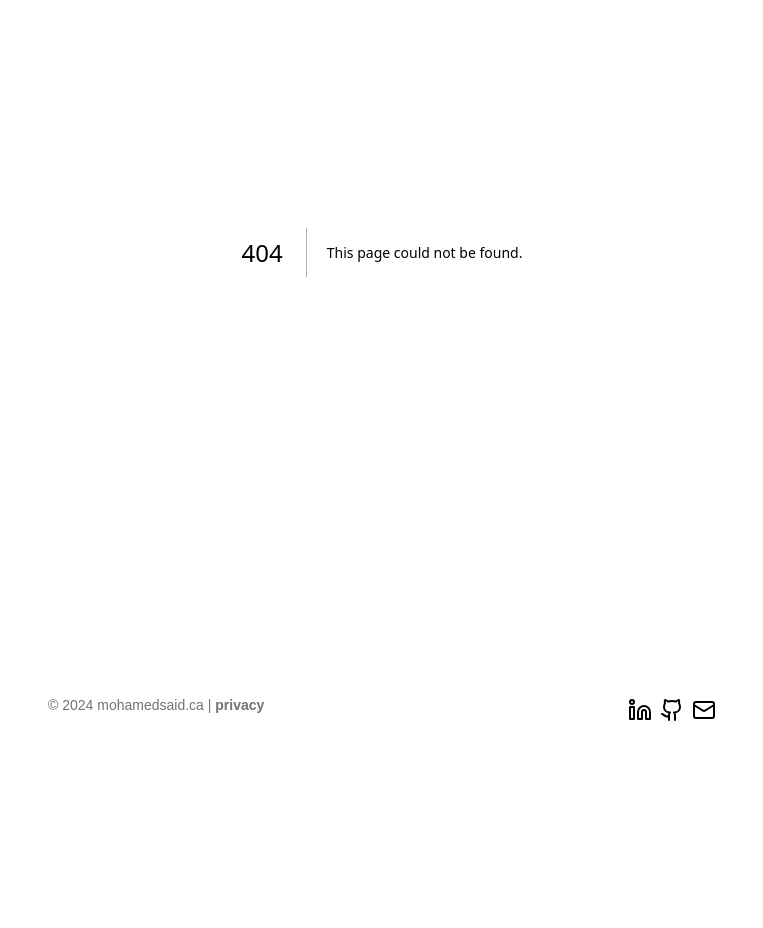
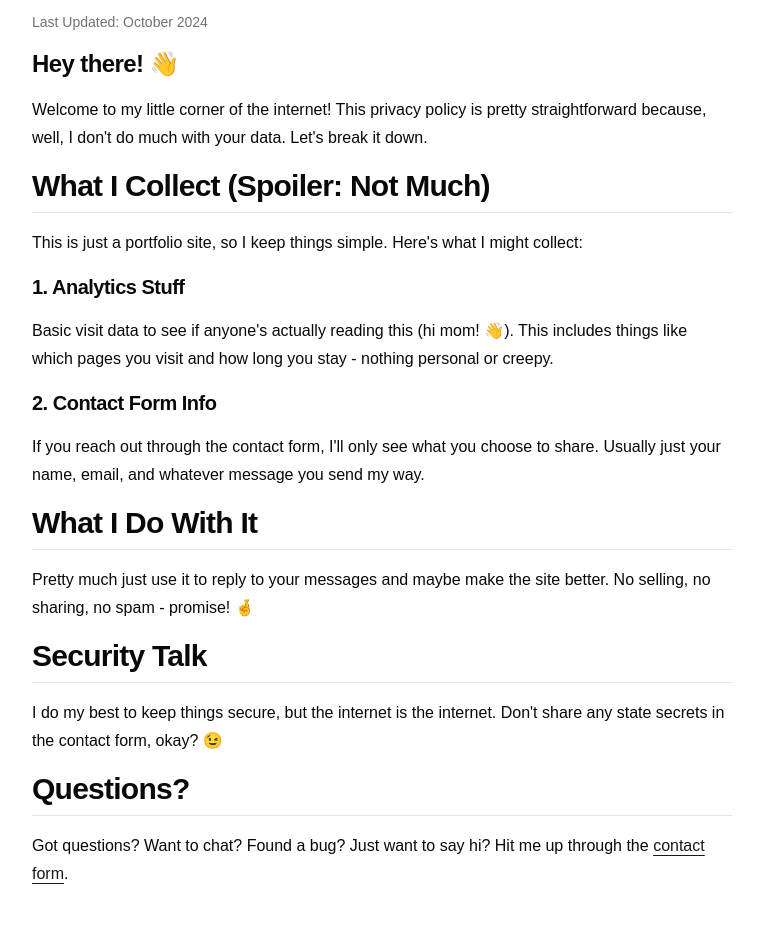
Before and after one commit to misaid/personal-websitev2, a Next.js app: page /privacy in a window 1280 px wide. Before the commit this address had no page. Shown: the part 164-1092 px from the top of the page, without its empty margins (258-1021 px from the left). Before the commit the page ends 1002 px from the top, so only its background shows below. Built offline with nearby package versions, Linux system fonts and the light colour scheme.

Commit message:
feat: added privacy policy

```diff
--- a/app/contact/page.tsx
+++ b/app/contact/page.tsx
@@ -1,10 +1,13 @@
 "use client";
+// External imports
 import React from "react";
 import { toast, Toaster } from "sonner";
 import { useForm } from "react-hook-form";
 import { zodResolver } from "@hookform/resolvers/zod";
 import * as z from "zod";
-// import { cn } from "@/lib/utils";
+import Link from "next/link";
+
+// Internal imports
 import { Button } from "@/components/ui/button";
 import {
   Form,
@@ -147,7 +150,14 @@ export default function Contact() {
                 Submit
               </Button>
               <p className="text-xs text-muted-foreground">
-                By submitting this form, I agree to the privacy policy.
+                By submitting this form, I agree to the{" "}
+                <Link
+                  href="/privacy"
+                  className="transition-colors hover:text-foreground/80 text-foreground/60 hover:cursor-pointer font-semibold"
+                >
+                  privacy policy
+                </Link>
+                .
               </p>
             </form>
           </Form>
--- a/app/page.tsx
+++ b/app/page.tsx
@@ -2,7 +2,7 @@
 // External Imports
 import { Linkedin, Github, Mail } from "lucide-react";
 import { ArrowRight } from "lucide-react";
-
+import Link from "next/link";
 // Internal Imports
 import { Avatar, AvatarFallback, AvatarImage } from "@/components/ui/avatar";
 import Uofa from "@/components/Uofa";
@@ -73,11 +73,12 @@ export default function Home(): JSX.Element {
               Hello, My name is Mohamed <span>👋</span>
             </h2>
             <p className="leading-7 [&:not(:first-child)]:mt-6">
-              lorem ipsum dolor sit amet, consectetur adipiscing elit. Donec
-              ultricies, nisl nec lacinia fermentum, felis odio ultricies nunc,
-              a ultrices nisl justo sit amet odio. Donec ultricies, nisl nec
-              lacinia fermentum, felis odio ultricies nunc, a ultrices nisl
-              justo sit amet
+              I like to develop modern, scalable, and secure fullstack
+              applications. If you're looking for a passionate and dedicated
+              developer, feel free to{" "}
+              <Link href="/contact" className="underline font-semibold">
+                reach out!
+              </Link>
             </p>
           </div>
           {/* Languages */}
@@ -158,12 +159,6 @@ export default function Home(): JSX.Element {
             </div>
             <Projects />
           </div>
-          {/* notice */}
-          <div className="w-full max-w-[700px] mx-5 p-4 space-y-2.5 shadow-md rounded-lg border mt-5 flex justify-center">
-            <h3 className="scroll-m-20 text-2xl font-semibold tracking-tight ">
-              🚧 SITE UNDER CONSTRUCTION 🚧
-            </h3>
-          </div>
         </div>
       </div>
     </div>
--- /dev/null
+++ b/app/privacy/page.tsx
@@ -0,0 +1,84 @@
+"use client";
+export default function Privacy() {
+  return (
+    <div className="max-w-[740px] mx-auto justify-center mt-24">
+      <div className="mb-[100px] flex flex-col mx-5 space-y-4">
+        <h1 className="scroll-m-20 text-4xl font-extrabold tracking-tight lg:text-5xl">
+          Privacy Policy
+        </h1>
+
+        <p className="text-sm text-muted-foreground">
+          Last Updated: October 2024
+        </p>
+
+        <h2 className="mt-10 scroll-m-20 text-2xl font-semibold tracking-tight">
+          Hey there! 👋
+        </h2>
+
+        <p className="leading-7 [&:not(:first-child)]:mt-6">
+          Welcome to my little corner of the internet! This privacy policy is
+          pretty straightforward because, well, I don't do much with your data.
+          Let's break it down.
+        </p>
+
+        <h2 className="mt-10 scroll-m-20 border-b pb-2 text-3xl font-semibold tracking-tight transition-colors">
+          What I Collect (Spoiler: Not Much)
+        </h2>
+
+        <p className="leading-7 [&:not(:first-child)]:mt-6">
+          This is just a portfolio site, so I keep things simple. Here's what I
+          might collect:
+        </p>
+
+        <h3 className="mt-8 scroll-m-20 text-xl font-semibold tracking-tight">
+          1. Analytics Stuff
+        </h3>
+        <p className="leading-7 [&:not(:first-child)]:mt-6">
+          Basic visit data to see if anyone's actually reading this (hi mom!
+          👋). This includes things like which pages you visit and how long you
+          stay - nothing personal or creepy.
+        </p>
+
+        <h3 className="mt-8 scroll-m-20 text-xl font-semibold tracking-tight">
+          2. Contact Form Info
+        </h3>
+        <p className="leading-7 [&:not(:first-child)]:mt-6">
+          If you reach out through the contact form, I'll only see what you
+          choose to share. Usually just your name, email, and whatever message
+          you send my way.
+        </p>
+
+        <h2 className="mt-10 scroll-m-20 border-b pb-2 text-3xl font-semibold tracking-tight transition-colors">
+          What I Do With It
+        </h2>
+        <p className="leading-7 [&:not(:first-child)]:mt-6">
+          Pretty much just use it to reply to your messages and maybe make the
+          site better. No selling, no sharing, no spam - promise! 🤞
+        </p>
+
+        <h2 className="mt-10 scroll-m-20 border-b pb-2 text-3xl font-semibold tracking-tight transition-colors">
+          Security Talk
+        </h2>
+        <p className="leading-7 [&:not(:first-child)]:mt-6">
+          I do my best to keep things secure, but the internet is the internet.
+          Don't share any state secrets in the contact form, okay? 😉
+        </p>
+
+        <h2 className="mt-10 scroll-m-20 border-b pb-2 text-3xl font-semibold tracking-tight transition-colors">
+          Questions?
+        </h2>
+        <p className="leading-7 [&:not(:first-child)]:mt-6">
+          Got questions? Want to chat? Found a bug? Just want to say hi? Hit me
+          up through the{" "}
+          <a
+            href="/contact"
+            className="font-medium text-primary underline underline-offset-4"
+          >
+            contact form
+          </a>
+          .
+        </p>
+      </div>
+    </div>
+  );
+}
--- a/components/Footer.tsx
+++ b/components/Footer.tsx
@@ -1,4 +1,6 @@
+"use client";
 import React from "react";
+import Link from "next/link";
 import { Github, Linkedin, Mail } from "lucide-react";
 
 export default function Footer() {
@@ -9,7 +11,12 @@ export default function Footer() {
           <div className="w-full">
             <h4 className="text-sm text-muted-foreground">
               © 2024 mohamedsaid.ca |{" "}
-              <span className="font-semibold">privacy</span>
+              <Link
+                href="/privacy"
+                className="transition-colors hover:text-foreground/80 text-foreground/60 hover:cursor-pointer font-semibold"
+              >
+                privacy
+              </Link>
             </h4>
           </div>
 
```
